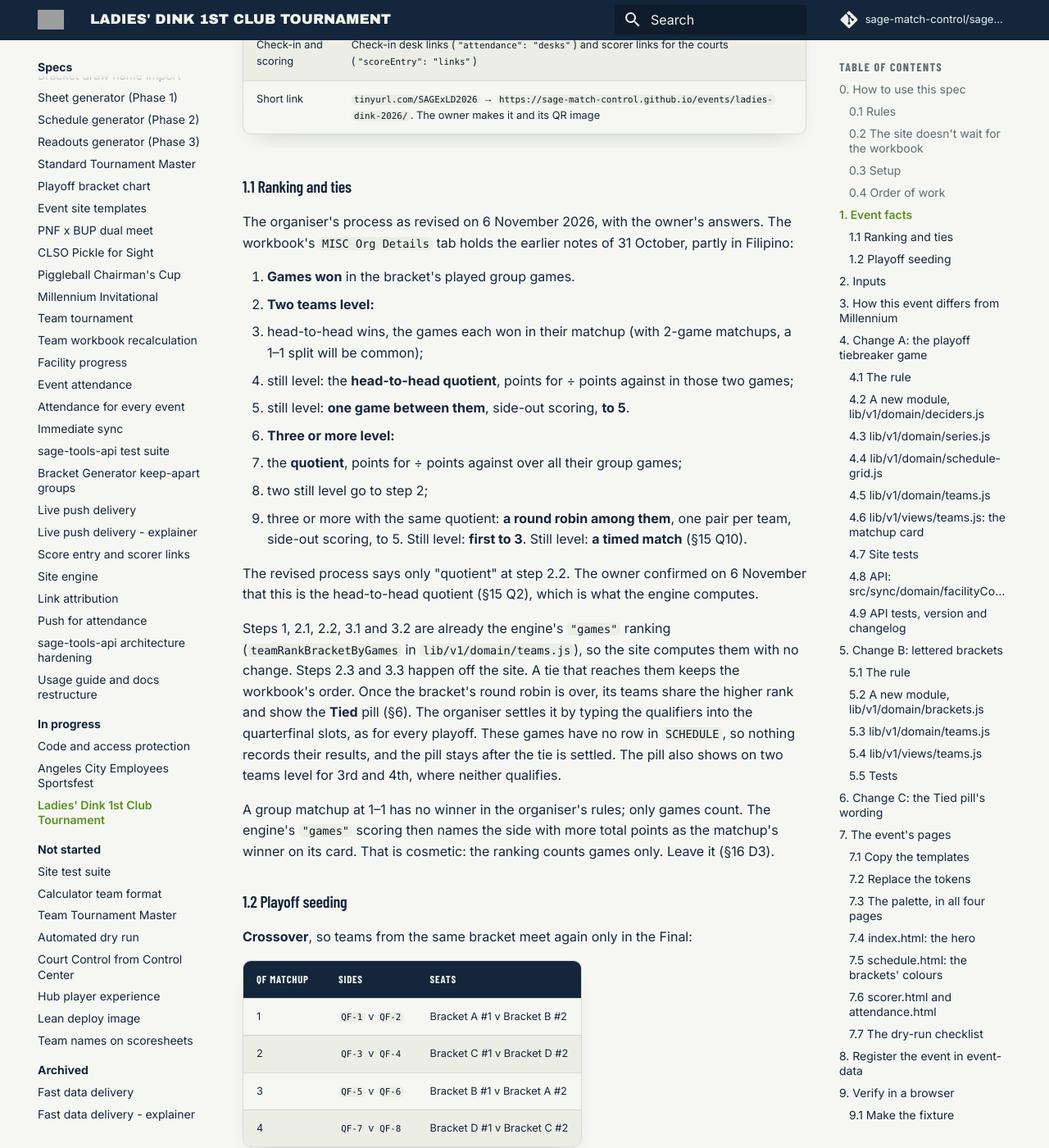
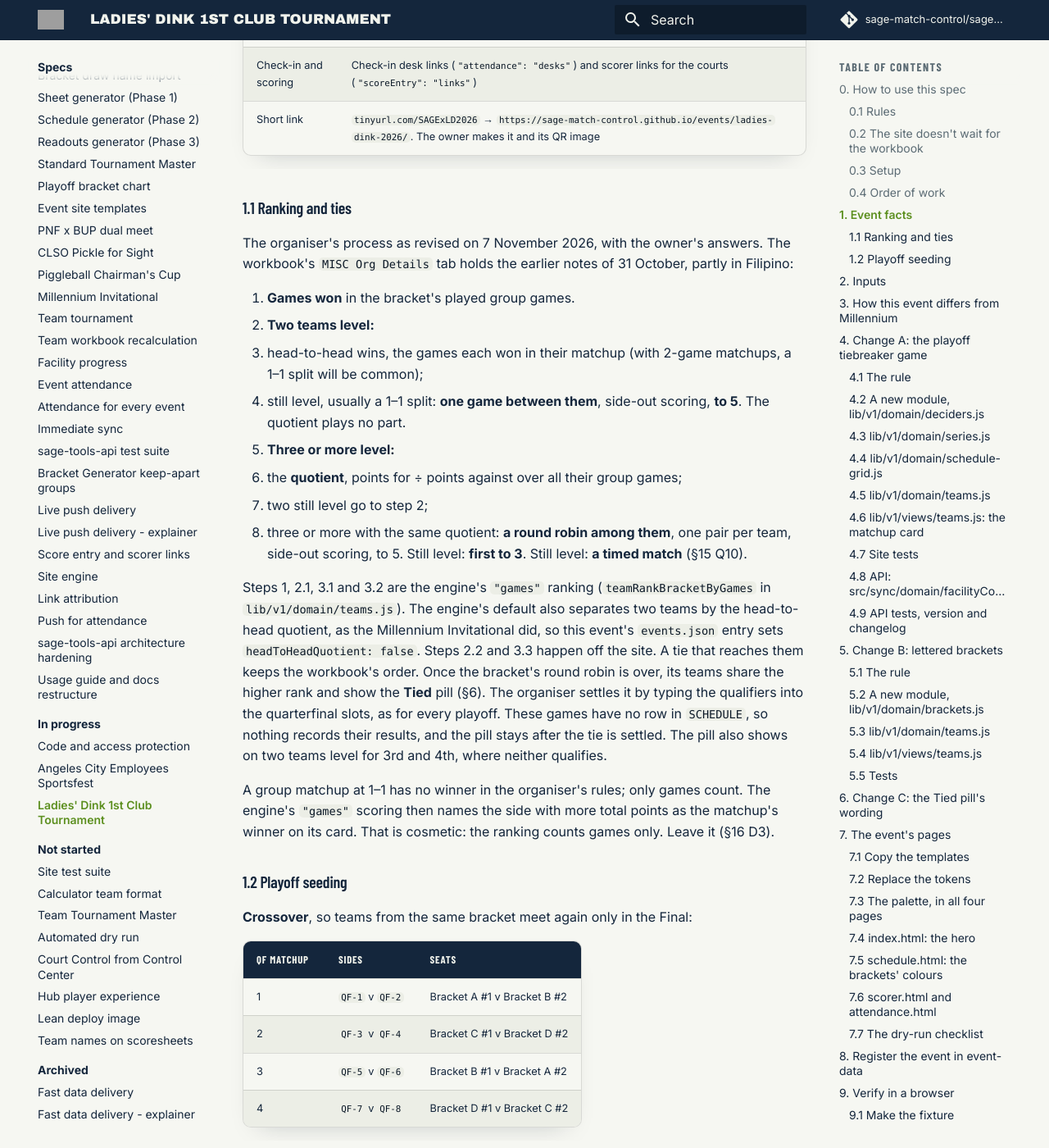
Before and after one commit to sage-match-control/sage-docs, an MkDocs documentation site: the page built from docs/specs/in-progress/ladies-dink-club-tournament-spec.md, in a window 1280 px wide and 1400 px high, scrolled down 5217 px. Shown: the whole window at 82% size. Built offline with MkDocs 1.6.1 and Material for MkDocs 9.7.7, drawn with Linux system fonts in a browser that asks for light colours; comment, search, counter and statistics services are not loaded; some of the changed text lies outside the part shown.

Commit message:
docs 2.45.0: Ladies' Dink's two teams at 1-1 skip the quotient; headToHeadQuotient
Co-Authored-By: Claude Opus 5.5 <noreply@anthropic.com>

```diff
--- a/docs/specs/in-progress/ladies-dink-club-tournament-spec.md
+++ b/docs/specs/in-progress/ladies-dink-club-tournament-spec.md
@@ -11,8 +11,8 @@
 > `config/events.json`, the event workbook as exported that day (§2), and the
 > organiser's notes (§1.1). The owner answered the questions on 31 October 2026
 > (§15). First serve, 3:30 PM, was answered on 1 November 2026 (§15 Q11). The tiebreaker
-> process in §1.1 is the organiser's revised one of 6 November 2026, which needs no change
-> to the site (§15 Q2, Q10).
+> process in §1.1 is the organiser's revised one of 7 November 2026, whose one site change
+> is the event's `headToHeadQuotient: false` (§15 Q2, Q10).
 >
 > **The tiebreaker code is `_TB`**, as the workbook writes it (`QF-1_TB`), changed from
 > `_D` on 31 October at the owner's request; the dry run below was repeated with it.
@@ -196,16 +196,15 @@ npm test
 
 ### 1.1 Ranking and ties
 
-The organiser's process as revised on 6 November 2026, with the owner's answers. The
+The organiser's process as revised on 7 November 2026, with the owner's answers. The
 workbook's `MISC Org Details` tab holds the earlier notes of 31 October, partly in Filipino:
 
 1. **Games won** in the bracket's played group games.
 2. **Two teams level:**
    1. head-to-head wins, the games each won in their matchup (with 2-game
       matchups, a 1–1 split will be common);
-   2. still level: the **head-to-head quotient**, points for ÷ points against in
-      those two games;
-   3. still level: **one game between them**, side-out scoring, **to 5**.
+   2. still level, usually a 1–1 split: **one game between them**, side-out scoring,
+      **to 5**. The quotient plays no part.
 3. **Three or more level:**
    1. the **quotient**, points for ÷ points against over all their group games;
    2. two still level go to step 2;
@@ -213,12 +212,10 @@ workbook's `MISC Org Details` tab holds the earlier notes of 31 October, partly
       team, side-out scoring, to 5. Still level: **first to 3**. Still level: **a timed
       match** (§15 Q10).
 
-The revised process says only "quotient" at step 2.2. The owner confirmed on 6 November that
-this is the head-to-head quotient (§15 Q2), which is what the engine computes.
-
-Steps 1, 2.1, 2.2, 3.1 and 3.2 are already the engine's `"games"` ranking
-(`teamRankBracketByGames` in `lib/v1/domain/teams.js`), so the site computes them
-with no change. Steps 2.3 and 3.3 happen off the site. A tie that reaches them keeps
+Steps 1, 2.1, 3.1 and 3.2 are the engine's `"games"` ranking (`teamRankBracketByGames`
+in `lib/v1/domain/teams.js`). The engine's default also separates two teams by the
+head-to-head quotient, as the Millennium Invitational did, so this event's `events.json`
+entry sets `headToHeadQuotient: false`. Steps 2.2 and 3.3 happen off the site. A tie that reaches them keeps
 the workbook's order. Once the bracket's round robin is over, its teams share the
 higher rank and show the **Tied** pill (§6). The organiser settles it by typing the
 qualifiers into the quarterfinal slots, as for every playoff. These games have no row in
@@ -1950,7 +1947,7 @@ The owner makes the short link and `qr.png` (§2), then the hub board's QR panel
 | # | Question | Answer | Where |
 |---|---|---|---|
 | Q1 | The notes say the top 2 "proceed to the semis", but 8 qualifiers need quarterfinals. The playoff path? | QF, SF, Bronze, Final, as the workbook has it | §1, §1.2 |
-| Q2 | Two teams level on wins whose head-to-head is 1–1: what next? | The head-to-head quotient. Still level: one side-out game to 5 (revised 6 November) | §1.1 |
+| Q2 | Two teams level on wins whose head-to-head is 1–1: what next? | One side-out game to 5, with no quotient (revised 7 November) | §1.1 |
 | Q3 | How are the 8 qualifiers seeded? | Bracket crossover | §1.2, §8 `seedLabels` |
 | Q4 | Lettered brackets on the site, or publish `1`–`4`? | Letters A–D | §5, §7.5 |
 | Q5 | The tiebreaker's label? | "Tiebreaker" / "TB" | §4.5 |
--- a/mkdocs.yml
+++ b/mkdocs.yml
@@ -6,7 +6,7 @@ repo_name: sage-match-control/sage-docs
 edit_uri: edit/main/docs/
 # The docs version. Bump it with a new entry at the top of docs/changelog.md;
 # the deploy workflow checks the two agree.
-copyright: 'S.A.G.E. Documentation <a href="https://sage-match-control.github.io/sage-docs/changelog/">v2.44.0</a>'
+copyright: 'S.A.G.E. Documentation <a href="https://sage-match-control.github.io/sage-docs/changelog/">v2.45.0</a>'
 
 docs_dir: docs
 
```
Also changed, not shown: docs/changelog.md (+11 -0 lines), docs/features/tournament-hub.md (+2 -1 lines), docs/technical/event-data-config.md (+4 -0 lines), docs/technical/site-engine.md (+2 -1 lines).
